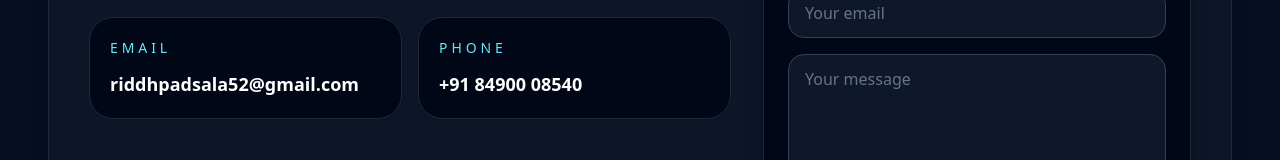
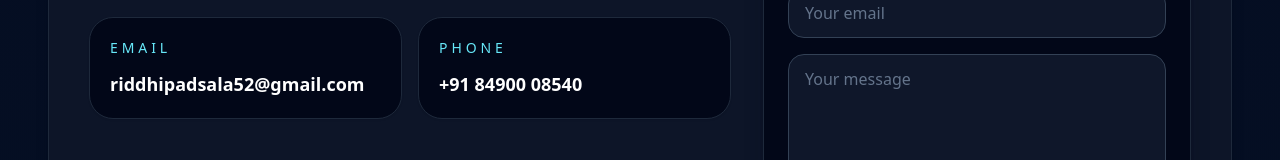
Before and after one commit to Riddhipadsala/my_portfolio, a React (Vite) app: page / in a window 1280 px wide. Shown: the part 4329-4489 px from the top of the page. Built offline with nearby package versions, Linux system fonts and the light colour scheme.

Commit message:
email changed

```diff
--- a/src/App.tsx
+++ b/src/App.tsx
@@ -422,7 +422,7 @@ function App() {
                   <div className="grid gap-4 sm:grid-cols-2">
                     <div className="rounded-3xl border border-slate-800 bg-slate-950/90 p-5 text-slate-300 shadow-sm shadow-slate-950/10">
                       <p className="text-sm uppercase tracking-[0.28em] text-cyan-300">Email</p>
-                      <p className="mt-3 text-lg font-semibold text-white">riddhpadsala52@gmail.com</p>
+                      <p className="mt-3 text-lg font-semibold text-white">riddhipadsala52@gmail.com</p>
                     </div>
                     <div className="rounded-3xl border border-slate-800 bg-slate-950/90 p-5 text-slate-300 shadow-sm shadow-slate-950/10">
                       <p className="text-sm uppercase tracking-[0.28em] text-cyan-300">Phone</p>
```
